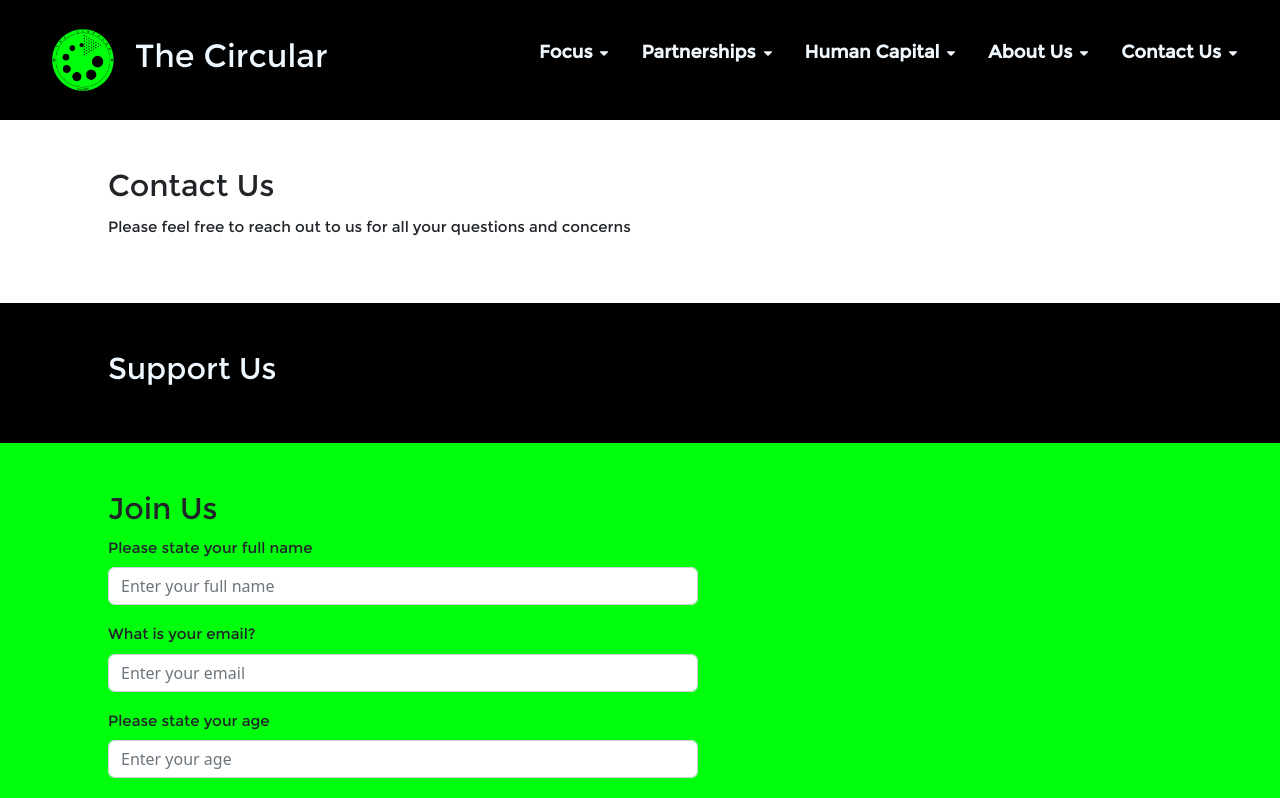
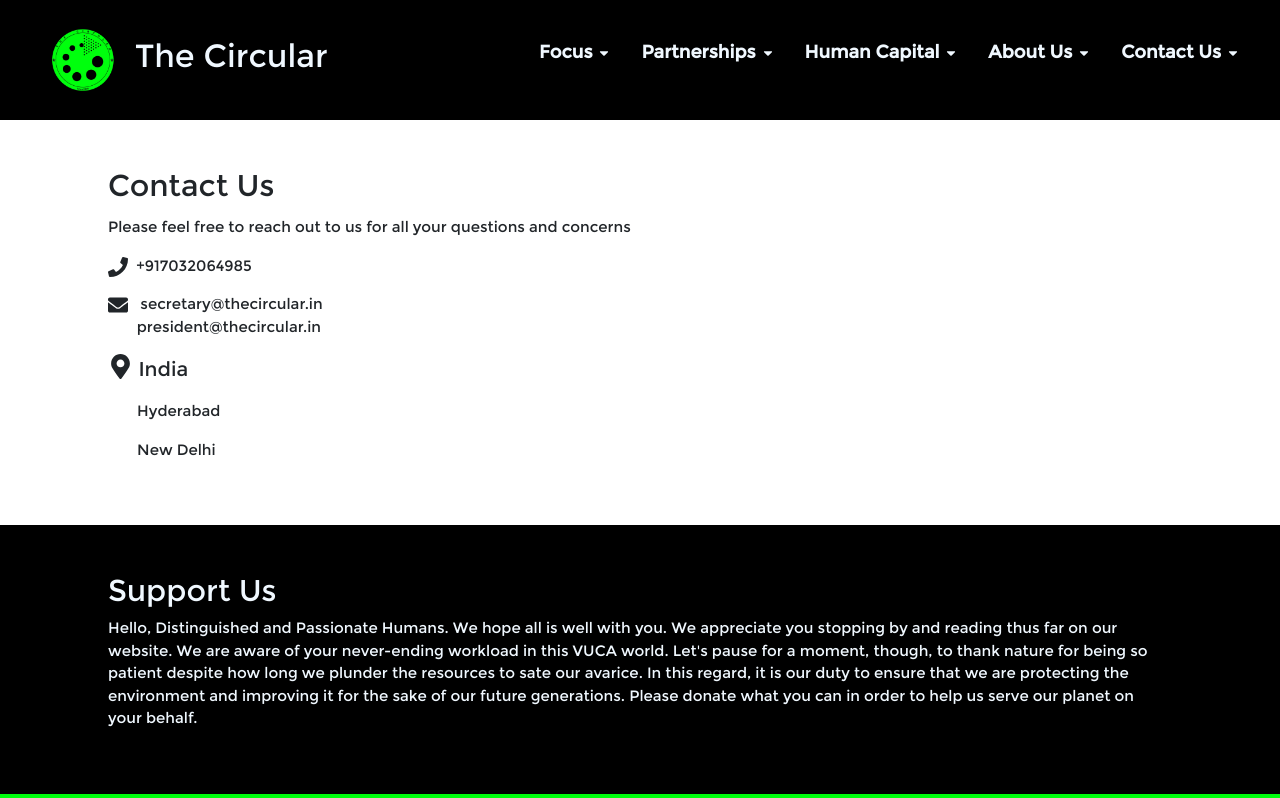
Before and after one commit to Rushikeshsr/thecircularweb, a React (Create React App) app in the folder circular/: page /contactus in a window 1280 px wide. Shown: the top 798 px of the page. Built offline with nearby package versions, Linux system fonts and the light colour scheme.

Commit message:
contact us updated

```diff
--- a/circular/src/components/contactUs.js
+++ b/circular/src/components/contactUs.js
@@ -1,6 +1,7 @@
 import React, {useState} from 'react'
 import emailjs from 'emailjs-com';
-import '../css/contactus.css'
+import '../css/contactus.css';
+import { FaMapMarkerAlt, FaPhone, FaEnvelope } from "react-icons/fa";
 const ContactUs = () => {
     const [form,setForm] = useState({user_name:"",
                         user_email:"",
@@ -35,9 +36,24 @@ const ContactUs = () => {
     <div className='p-5'>
         <h2 className='main-heading'>Contact Us</h2>
         <p className='para'>Please feel free to reach out to us for all your questions and concerns</p>
+        <p className='para'><FaPhone style={{fontSize:'20px'}}/>&nbsp;&nbsp;+917032064985</p>
+        <p className='para'><FaEnvelope style={{fontSize:'20px'}}/>&nbsp;&nbsp; secretary@thecircular.in <br/>&nbsp;&nbsp;&nbsp;&nbsp;&nbsp;&nbsp;&nbsp;president@thecircular.in</p>
+        <div className='d-flex para'>
+            <FaMapMarkerAlt style={{fontSize:'25px'}}/>
+            <div>
+                <p style={{fontSize:"20px", fontFamily:"montserrat"}}>&nbsp;India</p>
+                <p style={{fontSize:"15px", fontFamily:"montserrat"}}>&nbsp;Hyderabad</p>
+                <p style={{fontSize:"15px", fontFamily:"montserrat"}}>&nbsp;New Delhi</p>
+            </div>
+        </div>
     </div>
     <div id="supportus" className='section2 p-5'>
         <h2 className='main-heading'style={{color:"aliceblue"}}>Support Us</h2>
+        <p className='paragh'>
+        Hello, Distinguished and Passionate Humans.
+        We hope all is well with you.
+        We appreciate you stopping by and reading thus far on our website. We are aware of your never-ending workload in this VUCA world. Let's pause for a moment, though, to thank nature for being so patient despite how long we plunder the resources to sate our avarice. In this regard, it is our duty to ensure that we are protecting the environment and improving it for the sake of our future generations. Please donate what you can in order to help us serve our planet on your behalf.
+        </p>
     </div>
     <div id="joinus" className='section4 p-5'>
         <h2 className='main-heading'>Join Us</h2>
```
